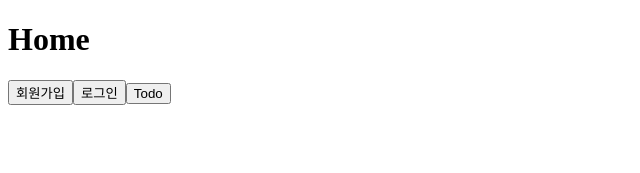
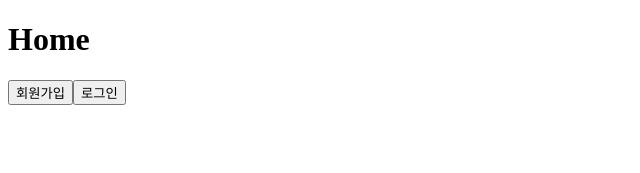
Before and after one commit to fidelisbae/todo, a React (Create React App) app: page / in a window 1280 px wide. Shown: the top 173 px of the page, without its empty margins (0-640 px from the left). Built offline with nearby package versions, Linux system fonts and the light colour scheme.

Commit message:
login 화면에서 토큰이 있을때 todo로 바로 이동

```diff
--- a/src/Home.tsx
+++ b/src/Home.tsx
@@ -14,18 +14,16 @@ export function Home() {
       </button>
       <button
         onClick={() => {
+          if (localStorage.getItem("token")) {
+            console.log("token", localStorage.getItem("token"));
+            navigate("/todo");
+            return;
+          }
           navigate("/auth/login");
         }}
       >
         로그인
       </button>
-      <button
-        onClick={() => {
-          navigate("/todo");
-        }}
-      >
-        Todo
-      </button>
     </div>
   );
 }
```
